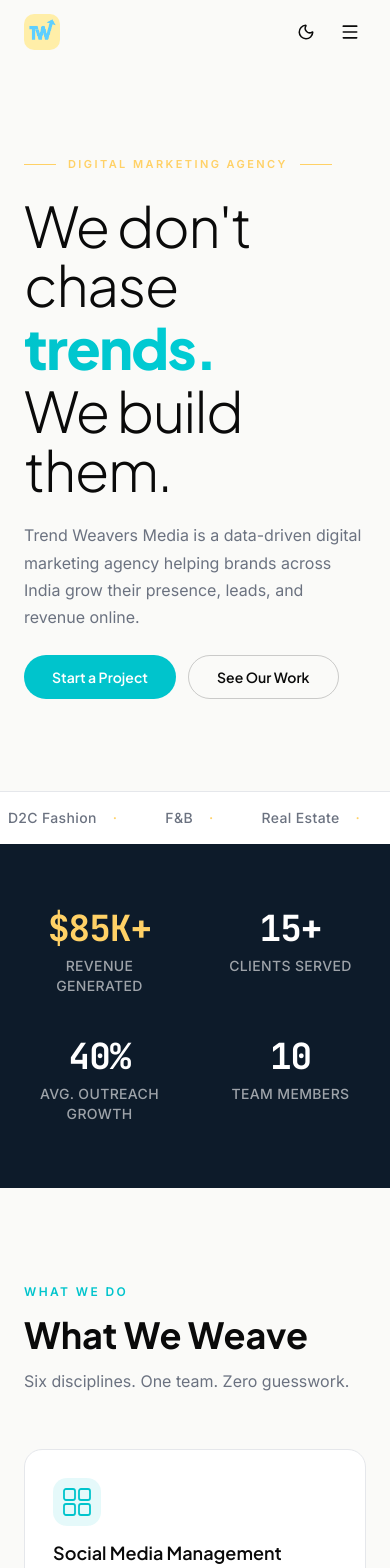
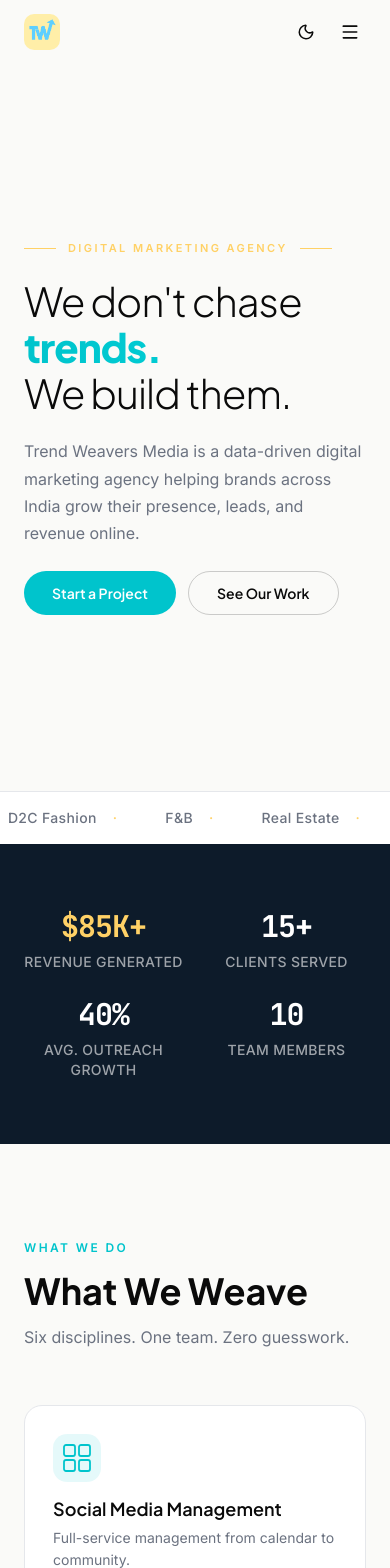
Before and after one commit to AnirudhDabas/trend-weavers-media, a Next.js app: page / in a window 390 px wide. Shown: the top 1568 px of the page. Built offline with nearby package versions, Linux system fonts and the light colour scheme.

Commit message:
fix: mobile responsiveness across hero, stats, loading screen, and section components

```diff
--- a/app/layout.tsx
+++ b/app/layout.tsx
@@ -52,7 +52,7 @@
       className={`${jakarta.variable} ${inter.variable} ${jetbrains.variable}`}
       suppressHydrationWarning
     >
-      <body className="min-h-screen flex flex-col antialiased">
+      <body className="min-h-screen flex flex-col antialiased overflow-x-hidden">
         <Providers>
           <LoadingScreen />
           <Navbar />
--- a/app/services/page.tsx
+++ b/app/services/page.tsx
@@ -30,7 +30,7 @@
       "Monthly analytics report",
     ],
     icon: (
-      <svg viewBox="0 0 64 64" fill="none" className="w-16 h-16" stroke="#00C4CC" strokeWidth="1.8">
+      <svg viewBox="0 0 64 64" fill="none" className="w-12 h-12 sm:w-16 sm:h-16" stroke="#00C4CC" strokeWidth="1.8">
         <rect x="6" y="6" width="22" height="22" rx="4" />
         <rect x="36" y="6" width="22" height="22" rx="4" />
         <rect x="6" y="36" width="22" height="22" rx="4" />
@@ -50,7 +50,7 @@
       "Brand voice guide",
     ],
     icon: (
-      <svg viewBox="0 0 64 64" fill="none" className="w-16 h-16" stroke="#00C4CC" strokeWidth="1.8">
+      <svg viewBox="0 0 64 64" fill="none" className="w-12 h-12 sm:w-16 sm:h-16" stroke="#00C4CC" strokeWidth="1.8">
         <path d="M8 12h48M8 24h32M8 36h40M8 48h24" strokeLinecap="round" />
       </svg>
     ),
@@ -67,7 +67,7 @@
       "Monthly rankings and traffic report",
     ],
     icon: (
-      <svg viewBox="0 0 64 64" fill="none" className="w-16 h-16" stroke="#00C4CC" strokeWidth="1.8">
+      <svg viewBox="0 0 64 64" fill="none" className="w-12 h-12 sm:w-16 sm:h-16" stroke="#00C4CC" strokeWidth="1.8">
         <circle cx="28" cy="28" r="18" />
         <path d="M42 42l14 14" strokeLinecap="round" />
       </svg>
@@ -85,7 +85,7 @@
       "Weekly performance reports",
     ],
     icon: (
-      <svg viewBox="0 0 64 64" fill="none" className="w-16 h-16" stroke="#00C4CC" strokeWidth="1.8">
+      <svg viewBox="0 0 64 64" fill="none" className="w-12 h-12 sm:w-16 sm:h-16" stroke="#00C4CC" strokeWidth="1.8">
         <path d="M8 48V32l16-16 16 16V48" />
         <path d="M56 48V28l-16-12" />
         <path d="M8 48h48" strokeLinecap="round" />
@@ -104,7 +104,7 @@
       "Competitor landscape analysis",
     ],
     icon: (
-      <svg viewBox="0 0 64 64" fill="none" className="w-16 h-16" stroke="#00C4CC" strokeWidth="1.8">
+      <svg viewBox="0 0 64 64" fill="none" className="w-12 h-12 sm:w-16 sm:h-16" stroke="#00C4CC" strokeWidth="1.8">
         <polygon points="32,6 40,24 60,24 44,36 50,56 32,44 14,56 20,36 4,24 24,24" />
       </svg>
     ),
@@ -121,7 +121,7 @@
       "Quarterly strategy review",
     ],
     icon: (
-      <svg viewBox="0 0 64 64" fill="none" className="w-16 h-16" stroke="#00C4CC" strokeWidth="1.8">
+      <svg viewBox="0 0 64 64" fill="none" className="w-12 h-12 sm:w-16 sm:h-16" stroke="#00C4CC" strokeWidth="1.8">
         <path d="M8 52V36l16-20 16 20v16" />
         <path d="M56 52V28l-16-12" />
         <path d="M8 52h48" strokeLinecap="round" />
@@ -168,7 +168,7 @@
                   style={{ direction: i % 2 !== 0 ? "rtl" : "ltr" }}
                 >
                   <div className="flex justify-center" style={{ direction: "ltr" }}>
-                    <div className="w-40 h-40 rounded-3xl bg-teal/10 flex items-center justify-center">
+                    <div className="w-28 h-28 sm:w-40 sm:h-40 rounded-2xl sm:rounded-3xl bg-teal/10 flex items-center justify-center">
                       {service.icon}
                     </div>
                   </div>
--- a/components/layout/LoadingScreen.tsx
+++ b/components/layout/LoadingScreen.tsx
@@ -33,8 +33,8 @@
             animate={{ opacity: 1 }}
             transition={{ duration: 2 }}
             style={{
-              width: 700,
-              height: 700,
+              width: "min(700px, 90vw)",
+              height: "min(700px, 90vw)",
               borderRadius: "50%",
               background:
                 "radial-gradient(ellipse at center, rgba(0,196,204,0.07) 0%, rgba(255,209,102,0.04) 35%, transparent 70%)",
@@ -67,7 +67,8 @@
                 width={200}
                 height={200}
                 alt="Trend Weavers Media"
-                className="rounded-[36px]"
+                className="rounded-[clamp(20px,5vw,36px)]"
+                style={{ width: "clamp(130px, 35vw, 200px)", height: "clamp(130px, 35vw, 200px)" }}
                 priority
               />
             </motion.div>
--- a/components/sections/CaseStudyTeaser.tsx
+++ b/components/sections/CaseStudyTeaser.tsx
@@ -50,7 +50,7 @@
         >
           <div className="grid grid-cols-1 lg:grid-cols-2 gap-0">
             {/* Left — content */}
-            <div className="p-10 lg:p-14 flex flex-col gap-6 justify-center">
+            <div className="p-6 sm:p-10 lg:p-14 flex flex-col gap-6 justify-center">
               <p className="text-xs font-semibold tracking-[0.2em] uppercase text-teal">
                 Featured Result
               </p>
@@ -71,7 +71,7 @@
             </div>
 
             {/* Right — chart */}
-            <div className="flex items-end justify-center p-10 lg:p-14 border-t lg:border-t-0 lg:border-l border-white/10">
+            <div className="flex items-end justify-center p-6 sm:p-10 lg:p-14 border-t lg:border-t-0 lg:border-l border-white/10">
               <div className="w-full max-w-[280px]">
                 <BarChart />
                 <div className="flex justify-between mt-3 px-4">
--- a/components/sections/Hero.tsx
+++ b/components/sections/Hero.tsx
@@ -230,7 +230,7 @@
                 initial={{ y: 30, opacity: 0 }}
                 animate={appReady ? { y: 0, opacity: 1 } : { y: 30, opacity: 0 }}
                 transition={{ duration: 0.6, delay: 0.1, ease: lineEase }}
-                className="text-[56px] lg:text-[68px] xl:text-[76px] font-light leading-[1.05] tracking-tight text-foreground"
+                className="text-[40px] sm:text-[52px] lg:text-[68px] xl:text-[76px] font-light leading-[1.05] tracking-tight text-foreground"
                 style={{ fontFamily: "var(--font-jakarta)" }}
               >
                 We don&apos;t chase
@@ -239,7 +239,7 @@
                 initial={{ y: 30, opacity: 0 }}
                 animate={appReady ? { y: 0, opacity: 1 } : { y: 30, opacity: 0 }}
                 transition={{ duration: 0.6, delay: 0.25, ease: lineEase }}
-                className="text-[56px] lg:text-[68px] xl:text-[76px] font-extrabold leading-[1.05] tracking-tight"
+                className="text-[40px] sm:text-[52px] lg:text-[68px] xl:text-[76px] font-extrabold leading-[1.05] tracking-tight"
                 style={{
                   fontFamily: "var(--font-jakarta)",
                   background: "linear-gradient(90deg, #00C4CC 0%, #00D4DC 100%)",
@@ -254,7 +254,7 @@
                 initial={{ y: 30, opacity: 0 }}
                 animate={appReady ? { y: 0, opacity: 1 } : { y: 30, opacity: 0 }}
                 transition={{ duration: 0.6, delay: 0.4, ease: lineEase }}
-                className="text-[56px] lg:text-[68px] xl:text-[76px] font-light leading-[1.05] tracking-tight text-foreground"
+                className="text-[40px] sm:text-[52px] lg:text-[68px] xl:text-[76px] font-light leading-[1.05] tracking-tight text-foreground"
                 style={{ fontFamily: "var(--font-jakarta)" }}
               >
                 We build them.
--- a/components/sections/HowWeWork.tsx
+++ b/components/sections/HowWeWork.tsx
@@ -76,7 +76,7 @@
 
                 {/* Ghost number */}
                 <div
-                  className="absolute -top-4 -left-3 text-[100px] font-black text-teal/5 leading-none select-none pointer-events-none"
+                  className="absolute -top-4 -left-3 text-[70px] sm:text-[100px] font-black text-teal/5 leading-none select-none pointer-events-none"
                   style={{ fontFamily: "var(--font-jakarta)" }}
                 >
                   {step.number}
--- a/components/sections/StatsBar.tsx
+++ b/components/sections/StatsBar.tsx
@@ -35,7 +35,7 @@
   return (
     <div ref={ref} className="flex flex-col items-center gap-2 text-center">
       <div
-        className="text-4xl lg:text-5xl font-bold"
+        className="text-3xl sm:text-4xl lg:text-5xl font-bold"
         style={{ fontFamily: "var(--font-jetbrains)", letterSpacing: "-1px", color: accent ? "var(--yellow)" : "#ffffff" }}
       >
         {prefix}{count}{suffix}
@@ -51,7 +51,7 @@
   return (
     <section className="bg-[#0D1B2A] py-16 lg:py-20">
       <div className="max-w-[1280px] mx-auto px-6">
-        <div className="grid grid-cols-2 lg:grid-cols-4 gap-10 lg:gap-6">
+        <div className="grid grid-cols-2 lg:grid-cols-4 gap-6 md:gap-10 lg:gap-6">
           <AnimatedStat prefix="$" value={85} suffix="K+" label="Revenue Generated" accent />
           <AnimatedStat value={15} suffix="+" label="Clients Served" />
           <AnimatedStat value={40} suffix="%" label="Avg. Outreach Growth" />
```
